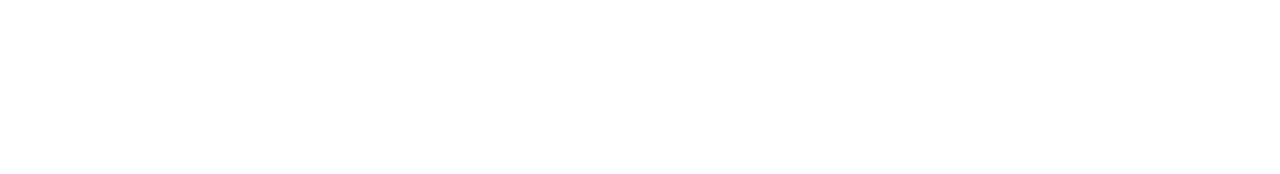
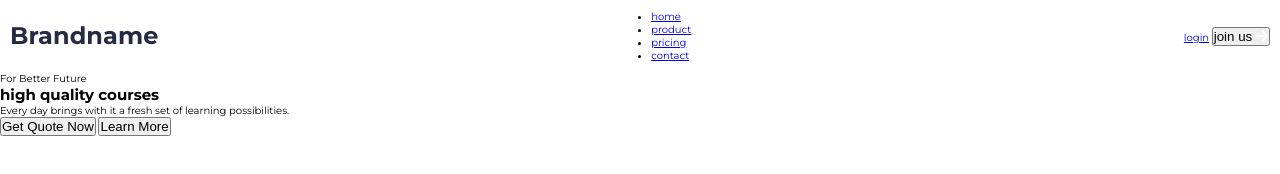
Before and after one commit to giorgi-gagnidze/landing-page-01, a plain HTML site: page index.html in a window 1280 px wide. Drawn offline with Linux system fonts and the light colour scheme.

Commit message:
Add header and hero content, make HTML skeleton

```diff
--- a/index.html
+++ b/index.html
@@ -13,5 +13,44 @@
     <link rel="stylesheet" href="./style/style.css" />
     <title>Landing Page 01</title>
   </head>
-  <body></body>
+  <body>
+    <main class="main-container">
+      <section class="hero-container">
+        <header class="main-header">
+          <div class="main-header__logo">
+            <p>Brandname</p>
+          </div>
+          <div class="main-header__menu">
+            <ul>
+              <li><a href="#">home</a></li>
+              <li><a href="#">product</a></li>
+              <li><a href="#">pricing</a></li>
+              <li><a href="#">contact</a></li>
+            </ul>
+          </div>
+          <div class="main-header__login">
+            <a href="#">login</a>
+            <button>
+              join us
+              <img
+                src="./assets/icons/arrow-right-join-icon.svg"
+                alt="arrow right"
+              />
+            </button>
+          </div>
+        </header>
+        <div class="hero-text-container">
+          <p class="hero-title">For Better Future</p>
+          <h1 class="hero-heading">high quality courses</h1>
+          <p class="heto-text">
+            Every day brings with it a fresh set of learning possibilities.
+          </p>
+          <div class="hero-button-container">
+            <button class="hero-vutton-left">Get Quote Now</button>
+            <button class="hero-button-right">Learn More</button>
+          </div>
+        </div>
+      </section>
+    </main>
+  </body>
 </html>
--- a/style/style.scss
+++ b/style/style.scss
@@ -2,3 +2,47 @@
 @import "reset";
 @import "variables";
 @import "cryptography";
+
+html {
+  font: {
+    family: $mainFont;
+    size: 62.5%;
+  }
+}
+
+.main-container {
+  max-width: 1440px;
+  margin: 0 auto;
+}
+
+.hero-container {
+}
+
+.main-header {
+  background-color: #ffffff;
+  display: flex;
+  justify-content: space-between;
+  align-items: center;
+  padding: 10px;
+  &__logo > p {
+    font-weight: 700;
+    font-size: 24px;
+    line-height: 32px;
+    letter-spacing: 0.1px;
+    color: #252b42;
+  }
+  &__hamburger-menu {
+    display: flex;
+    flex-direction: column;
+    gap: 4px;
+    &--line {
+      width: 20px;
+      border: {
+        radius: 4px;
+        width: 2px;
+        style: solid;
+        color: #252b42;
+      }
+    }
+  }
+}
```
Also changed, not shown: assets/icons/arrow-right-join-icon.svg (added), style/style.css.
